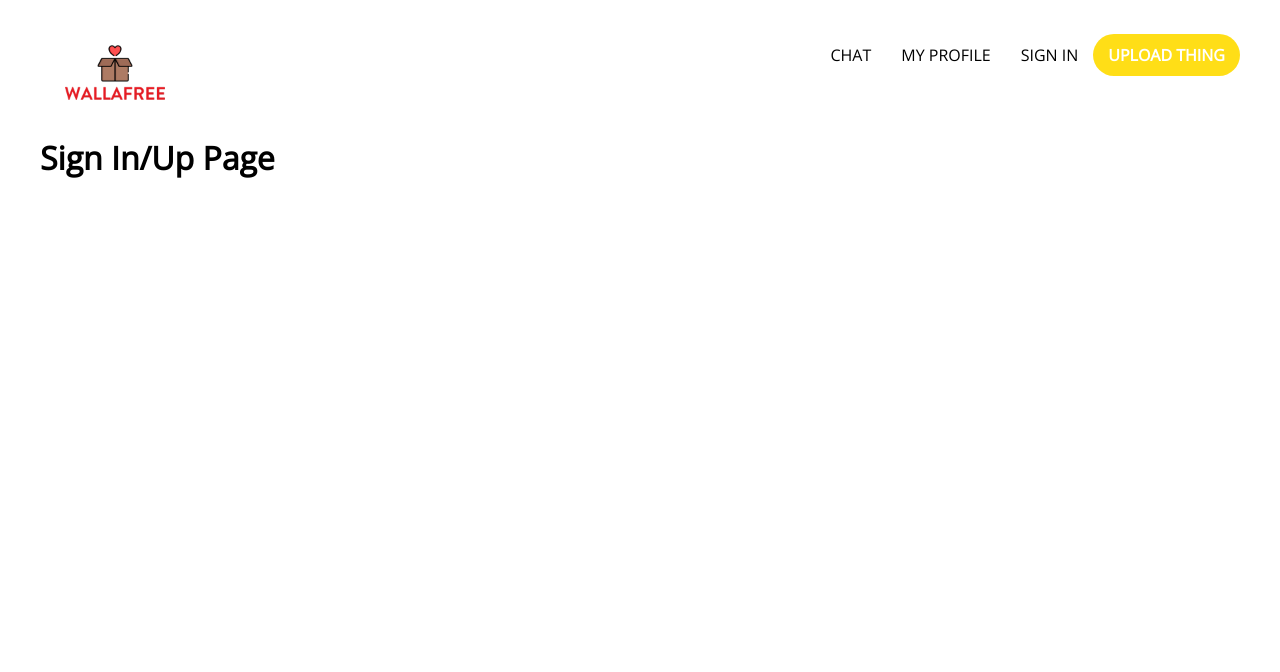
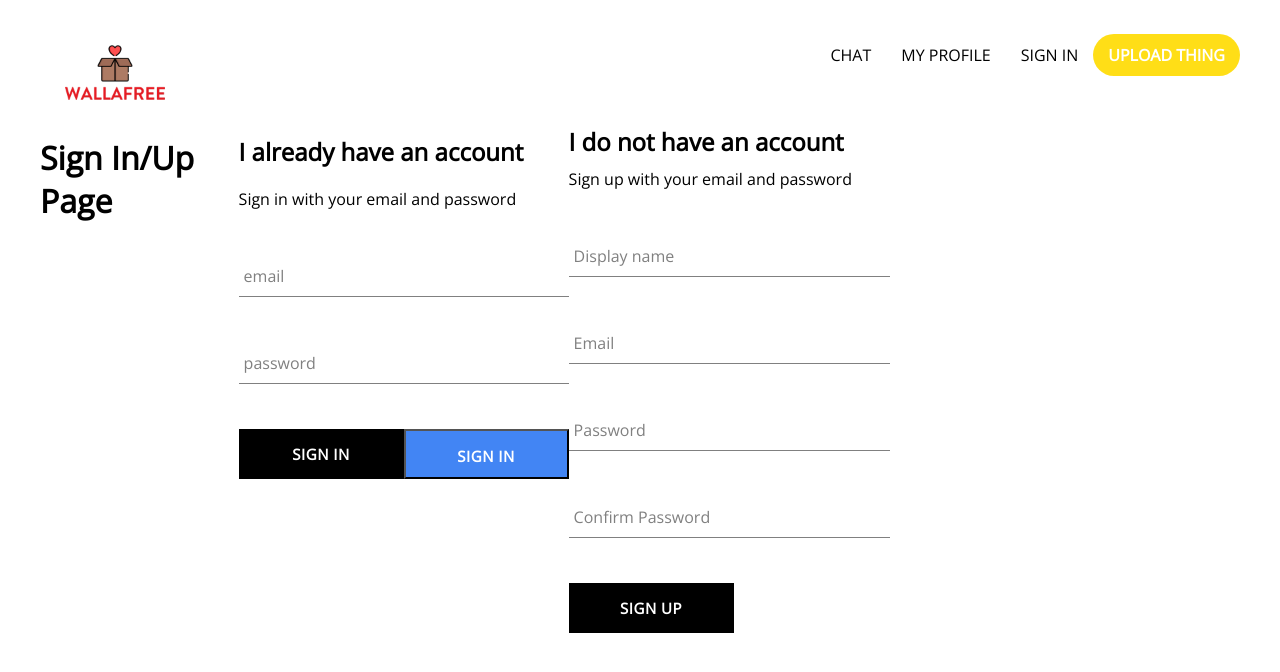
Before and after one commit to Txuso/wallafree, a React (Create React App) app: page /signin in a window 1280 px wide. Shown: the top 672 px of the page. Built offline with nearby package versions, Linux system fonts and the light colour scheme.

Commit message:
Add new components

```diff
--- a/src/App.js
+++ b/src/App.js
@@ -18,8 +18,8 @@ function App() {
 				<Route exact path="/" component={HomePage} />
 				<Route exact path="/chat" component={ChatPage} />
 				<Route path="/profile" component={MyProfilePage} />
-				<Route exact path="/signin" component={SignInSignUpPage}/>
-				<Route exact path="/upload" component={UploadThingPage}/>
+				<Route exact path="/signin" component={SignInSignUpPage} />
+				<Route exact path="/upload" component={UploadThingPage} />
 			</Switch>
 		</div>
 	);
--- /dev/null
+++ b/src/common/components/custom-button/custom-button.component.jsx
@@ -0,0 +1,6 @@
+import { CustomButtonContainer } from './custom-button.styled';
+import React from 'react';
+
+export const CustomButton = ({ children, ...props }) => (
+	<CustomButtonContainer {...props}>{children}</CustomButtonContainer>
+);
--- /dev/null
+++ b/src/common/components/custom-button/custom-button.styled.jsx
@@ -0,0 +1,60 @@
+import styled, { css } from 'styled-components';
+
+const buttonStyles = css`
+	background-color: black;
+	color: white;
+	border: none;
+
+	&:hover {
+		background-color: white;
+		color: black;
+		border: 1px solid black;
+	}
+`;
+
+const invertedButtonStyles = css`
+	background-color: white;
+	color: black;
+	border: 1px solid black;
+
+	&:hover {
+		background-color: black;
+		color: white;
+		border: none;
+	}
+`;
+
+const googleSignInStyles = css`
+	background-color: #4285f4;
+	color: white;
+
+	&:hover {
+		background-color: #357ae8;
+		border: none;
+	}
+`;
+
+const getButtonStyles = (props) => {
+	if (props.isGoogleSignIn) {
+		return googleSignInStyles;
+	}
+
+	return props.inverted ? invertedButtonStyles : buttonStyles;
+};
+
+export const CustomButtonContainer = styled.button`
+	min-width: 165px;
+	width: auto;
+	height: 50px;
+	letter-spacing: 0.5px;
+	line-height: 50px;
+	padding: 0 35px 0 35px;
+	font-size: 15px;
+	text-transform: uppercase;
+	font-family: Open Sans, sans-serif;
+	font-weight: bolder;
+	cursor: pointer;
+	display: flex;
+	justify-content: center;
+	${getButtonStyles};
+`;
--- /dev/null
+++ b/src/common/components/form-input/form-input.component.jsx
@@ -0,0 +1,12 @@
+import './form-input.component.scss';
+
+import React from 'react';
+
+export const FormInput = ({ handleChange, label, ...otherProps }) => (
+	<div className="group">
+		<input className="form-input" onChange={handleChange} {...otherProps} />
+		{label ? (
+			<label className={`${otherProps.value.length} ? 'shrink' : '' form-input-label`}> {label}</label>
+		) : null}
+	</div>
+);
--- /dev/null
+++ b/src/common/components/form-input/form-input.component.scss
@@ -0,0 +1,54 @@
+$sub-color: grey;
+$main-color: black;
+
+@mixin shrinkLabel {
+	top: -14px;
+	color: $main-color;
+	font-size: 12px;
+}
+
+.group {
+	position: relative;
+	margin: 45px 0;
+
+	.form-input {
+		display: block;
+		margin: 25px 0;
+		border: none;
+		border-bottom: 1px solid $sub-color;
+		border-radius: 0;
+		background: none;
+		background-color: white;
+		padding: 10px 10px 10px 5px;
+		width: 100%;
+		color: $sub-color;
+		font-size: 18px;
+
+		&:focus {
+			outline: none;
+		}
+
+		&:focus ~ .form-input-label {
+			@include shrinkLabel();
+		}
+	}
+
+	input[type="password"] {
+		letter-spacing: .3em;
+	}
+
+	.form-input-label {
+		position: absolute;
+		top: 10px;
+		left: 5px;
+		transition: 300ms ease all;
+		color: $sub-color;
+		font-size: 16px;
+		font-weight: normal;
+		pointer-events: none;
+
+		&.shrink {
+			@include shrinkLabel();
+		}
+	}
+}
--- a/src/common/components/header/header.component.jsx
+++ b/src/common/components/header/header.component.jsx
@@ -12,7 +12,9 @@ const Header = () => (
 			<OptionLink to="/chat">CHAT</OptionLink>
 			<OptionLink to="/profile">MY PROFILE</OptionLink>
 			<OptionLink to="/signin">SIGN IN</OptionLink>
-			<OptionLink className="thing" to="/upload">UPLOAD THING</OptionLink>
+			<OptionLink className="thing" to="/upload">
+				UPLOAD THING
+			</OptionLink>
 		</OptionsContainer>
 	</HeaderContainer>
 );
--- /dev/null
+++ b/src/common/components/index.js
@@ -0,0 +1,3 @@
+export * from './header/header.component';
+export * from './custom-button/custom-button.component';
+export * from './form-input/form-input.component';
--- /dev/null
+++ b/src/pages/sign-in-sign-up/components/sign-in/sign-in.component.jsx
@@ -0,0 +1,58 @@
+import './sign-in.component.scss';
+
+import { CustomButton, FormInput } from '../../../../common/components/index.js';
+import React, { useState } from 'react';
+
+// import { connect } from 'react-redux';
+
+// import { emailSignInStart, googleSignInStart } from '../../redux/user/user.actions';
+
+const SignIn = ({ emailSignInStart, googleSignInStart }) => {
+	const [ userCredentials, setCredentials ] = useState({ email: '', password: '' });
+
+	const { email, password } = userCredentials;
+	const handleSubmit = async (event) => {
+		// TODO:
+		// event.preventDefault();
+		// emailSignInStart(email, password);
+	};
+
+	const handleChange = (event) => {
+		// TODO:
+		// const { value, name } = event.target;
+		// setCredentials({ ...userCredentials, [name]: value });
+	};
+
+	return (
+		<div className="sign-in">
+			<h2>I already have an account</h2>
+			<span>Sign in with your email and password</span>
+
+			<form onSubmit={handleSubmit}>
+				<FormInput name="email" type="email" label="email" value={email} handleChange={handleChange} required />
+
+				<FormInput
+					name="password"
+					type="password"
+					label="password"
+					value={password}
+					required
+					handleChange={handleChange}
+				/>
+				<div className="sign-in-buttons">
+					<CustomButton type="submit">Sign In</CustomButton>
+					<CustomButton onClick={googleSignInStart} isGoogleSignIn type="button">
+						Sign in with Google
+					</CustomButton>
+				</div>
+			</form>
+		</div>
+	);
+};
+
+// const mapDispatchToProps = (dispatch) => ({
+// 	googleSignInStart: () => dispatch(googleSignInStart()),
+// 	emailSignInStart: (email, password) => dispatch(emailSignInStart(email, password))
+// });
+// export default connect(null, mapDispatchToProps)(SignIn);
+export default SignIn;
--- /dev/null
+++ b/src/pages/sign-in-sign-up/components/sign-in/sign-in.component.scss
@@ -0,0 +1,18 @@
+.sign-in {
+	display: flex;
+	width: 380px;
+	flex-direction: column;
+
+	@media screen and (max-width: 800px) {
+		width: 95%;
+	}
+
+	.title {
+		margin: 10px 0;
+	}
+
+	.sign-in-buttons {
+		display: flex;
+		justify-content: space-between;
+	}
+}
--- /dev/null
+++ b/src/pages/sign-in-sign-up/components/sign-up/sign-up.component.jsx
@@ -0,0 +1,75 @@
+import './sign-up.component.scss';
+
+import { CustomButton, FormInput } from '../../../../common/components/index.js';
+import React, { useState } from 'react';
+
+import { connect } from 'react-redux';
+
+// import { signUpStart } from '../../redux/user/user.actions';
+
+const SignUp = ({ signUpStart }) => {
+	const [ userCredentials, setUserCredentials ] = useState({
+		displayName: '',
+		email: '',
+		password: '',
+		confirmPassword: ''
+	});
+
+	const { displayName, email, password, confirmPassword } = userCredentials;
+	const handleSubmit = async (event) => {
+		event.preventDefault();
+
+		if (password !== confirmPassword) {
+			alert('Passwords do not match');
+			return;
+		}
+		// TODO:
+		// signUpStart({ displayName, email, password });
+	};
+
+	const handleChange = (event) => {
+		const { name, value } = event.target;
+		setUserCredentials({ ...userCredentials, [name]: value });
+	};
+
+	return (
+		<div className="sign-up">
+			<h2 className="title">I do not have an account</h2>
+			<span>Sign up with your email and password</span>
+			<form className="sign-up-form" onSubmit={handleSubmit}>
+				<FormInput
+					type="text"
+					name="displayName"
+					value={displayName}
+					onChange={handleChange}
+					label="Display name"
+					required
+				/>
+				<FormInput type="email" name="email" value={email} onChange={handleChange} label="Email" required />
+				<FormInput
+					type="password"
+					name="password"
+					value={password}
+					onChange={handleChange}
+					label="Password"
+					required
+				/>
+				<FormInput
+					type="confirmPassword"
+					name="confirmPassword"
+					value={confirmPassword}
+					onChange={handleChange}
+					label="Confirm Password "
+					required
+				/>
+				<CustomButton type="sybmit">Sign Up</CustomButton>
+			</form>
+		</div>
+	);
+};
+
+// const mapDispatchToProps = (dispatch) => ({
+// 	signUpStart: (userCredentials) => dispatch(signUpStart(userCredentials))
+// });
+// export default connect(null, mapDispatchToProps)(SignUp);
+export default SignUp;
--- /dev/null
+++ b/src/pages/sign-in-sign-up/components/sign-up/sign-up.component.scss
@@ -0,0 +1,13 @@
+.sign-up {
+	display: flex;
+	width: 380px;
+	flex-direction: column;
+
+	@media screen and (max-width: 800px) {
+		width: 95%;
+	}
+
+	.title {
+		margin: 10px 0;
+	}
+}
--- a/src/pages/sign-in-sign-up/sign-in-sign-up.component.jsx
+++ b/src/pages/sign-in-sign-up/sign-in-sign-up.component.jsx
@@ -1,11 +1,15 @@
-import "./sign-in-sign-up.component.scss";
+import './sign-in-sign-up.component.scss';
 
-import React from "react";
+import React from 'react';
+import SignIn from './components/sign-in/sign-in.component';
+import SignUp from './components/sign-up/sign-up.component';
 
 const SignInSignUpPage = () => (
-  <div className="sign-in-and-sign-up">
-    <h1>Sign In/Up Page</h1>
-  </div>
+	<div className="sign-in-and-sign-up">
+		<h1>Sign In/Up Page</h1>
+		<SignIn />
+		<SignUp />
+	</div>
 );
 
 export default SignInSignUpPage;
```
